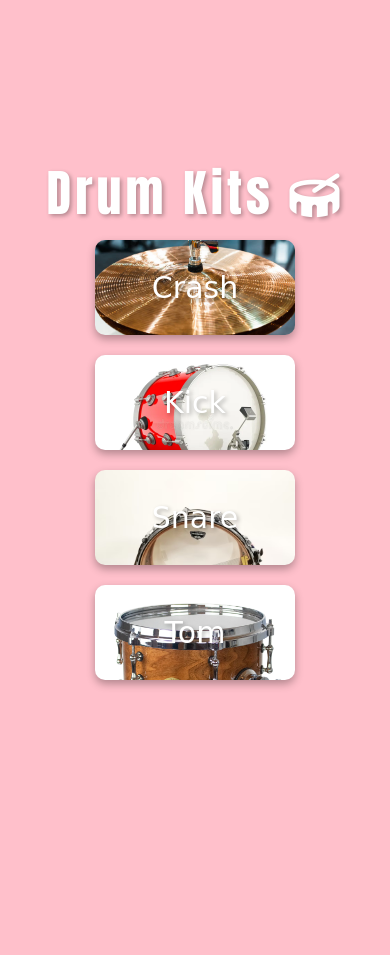
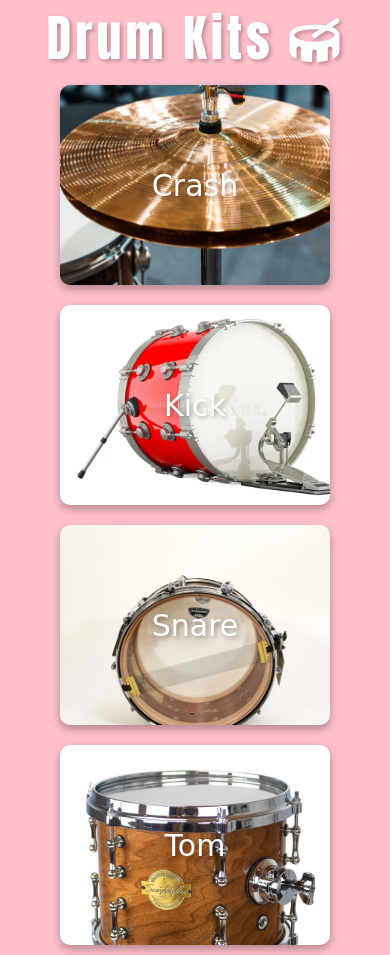
Before and after one commit to tobeblast/drum-kit, a plain HTML site: page index.html in a window 390 px wide. Before the commit the page ends 844 px from the top, so only its background shows below. Drawn offline with Linux system fonts and the light colour scheme.

Commit message:
body height and button height for responsiveness

```diff
--- a/styles.css
+++ b/styles.css
@@ -8,7 +8,7 @@ body {
   display: flex;
   flex-direction: column;
   align-items: center;
-  height: 100vh;
+  height: 100dvh;
   justify-content: center;
   background-color: pink;
 }
@@ -32,11 +32,13 @@ h1 {
   border: none;
   margin: 10px;
   font-size: 30px;
-  min-width: 200px;
+  min-width: 270px;
+  height: 200px;
   border-radius: 10px;
   box-shadow: 0 4px 8px rgba(0, 0, 0, 0.3);
   background-image: url("./images/tom.webp");
   background-size: cover;
+  background-repeat: no-repeat;
   color: white;
   font-family: cursive;
   text-shadow: 2px 2px 4px rgba(0, 0, 0, 0.3);
@@ -51,3 +53,9 @@ h1 {
 .btn:active {
   background-size: 105%;
 }
+
+@media (max-width: 500px) {
+  body {
+    height: auto;
+  }
+}
```
